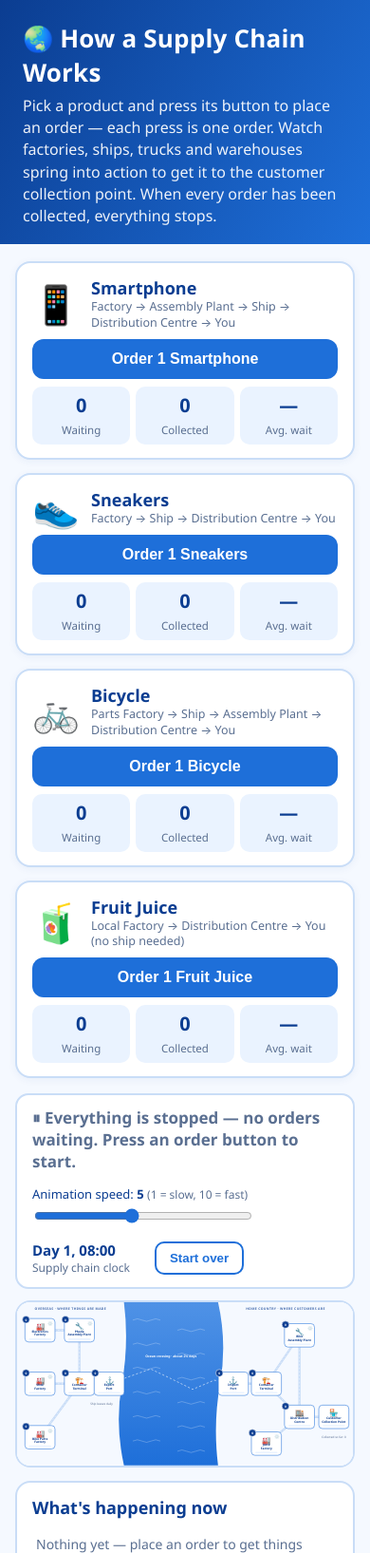
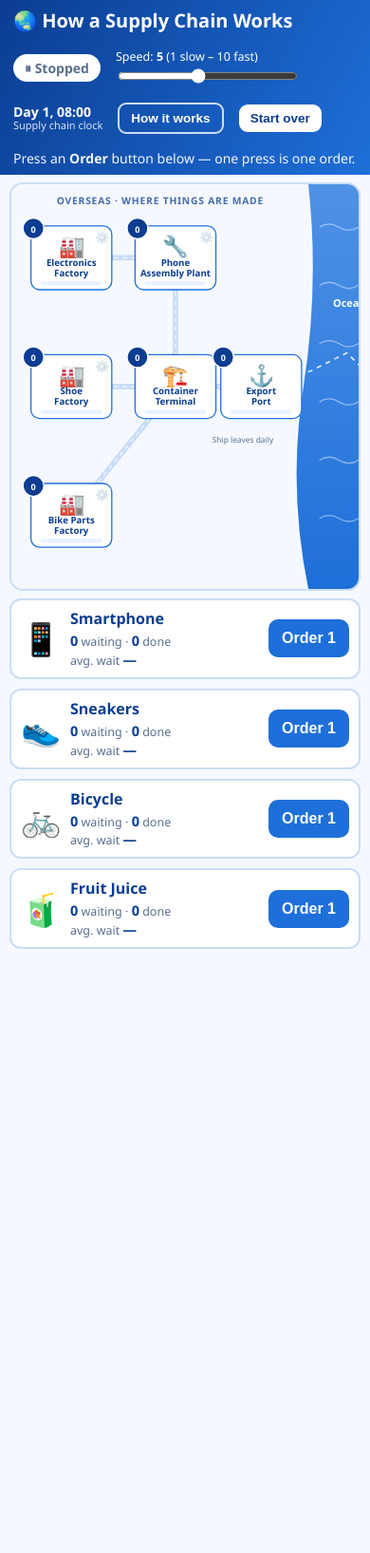
Before and after one commit to neek2082/Hello, a plain HTML site: page supply-chain-showcase.html in a window 390 px wide. Shown: the top 1635 px of the page at 95% size. After the commit the page ends 1009 px from the top, so only its background shows below. Drawn offline with Linux system fonts and the light colour scheme.

Commit message:
Add files via upload

```diff
--- a/supply-chain-showcase.html
+++ b/supply-chain-showcase.html
@@ -7,137 +7,154 @@
 <style>
   :root{
     --navy:#0b3d91; --blue:#1e6fd9; --mid:#5b9bec; --light:#eaf3ff; --pale:#f5f9ff;
-    --line:#c9ddf7; --text:#14284b; --muted:#5a6f91; --white:#ffffff; --good:#1e6fd9;
+    --line:#c9ddf7; --text:#14284b; --muted:#5a6f91;
   }
   *{box-sizing:border-box}
-  body{margin:0;font-family:"Segoe UI",system-ui,-apple-system,Roboto,Helvetica,Arial,sans-serif;background:var(--pale);color:var(--text)}
+  html,body{margin:0;height:100%}
+  body{font-family:"Segoe UI",system-ui,-apple-system,Roboto,Helvetica,Arial,sans-serif;background:var(--pale);color:var(--text);
+       display:flex;flex-direction:column;height:100vh;overflow:hidden}
   .emoji{font-family:"Segoe UI",system-ui,-apple-system,Roboto,Helvetica,Arial,"Apple Color Emoji","Segoe UI Emoji","Noto Color Emoji",sans-serif}
-  header{background:linear-gradient(120deg,var(--navy),var(--blue));color:#fff;padding:22px 24px 18px}
-  header h1{margin:0 0 6px;font-size:26px;letter-spacing:.2px}
-  header p{margin:0;opacity:.92;max-width:900px;line-height:1.45}
-  main{max-width:1320px;margin:0 auto;padding:18px 16px 40px}
 
-  /* order cards */
-  .orders{display:grid;grid-template-columns:repeat(auto-fit,minmax(230px,1fr));gap:14px}
-  .card{background:#fff;border:2px solid var(--line);border-radius:16px;padding:14px 16px;display:flex;flex-direction:column;gap:8px;box-shadow:0 2px 8px rgba(11,61,145,.06)}
-  .card .top{display:flex;align-items:center;gap:12px}
-  .card .big{font-size:40px;line-height:1}
-  .card h3{margin:0;font-size:18px;color:var(--navy)}
-  .card .route{font-size:12.5px;color:var(--muted);line-height:1.35}
-  .card button{background:var(--blue);color:#fff;border:none;border-radius:12px;padding:12px 10px;font-size:16px;font-weight:600;cursor:pointer;transition:transform .08s,background .15s}
+  /* ---------- top bar ---------- */
+  .topbar{flex:0 0 auto;background:linear-gradient(120deg,var(--navy),var(--blue));color:#fff;padding:8px 14px;
+          display:flex;align-items:center;gap:16px}
+  .topbar h1{margin:0;font-size:20px;white-space:nowrap}
+  .status{background:#fff;color:var(--navy);border-radius:999px;padding:5px 12px;font-size:14px;font-weight:700;white-space:nowrap}
+  .status.stopped{color:var(--muted)}
+  .ticker{flex:1 1 auto;min-width:0;font-size:14px;white-space:nowrap;overflow:hidden;text-overflow:ellipsis;opacity:.95}
+  .speedctl{font-size:12.5px;width:190px;flex:0 0 auto}
+  .speedctl label{display:block;margin-bottom:2px;white-space:nowrap}
+  .speedctl input{width:100%;accent-color:#ffffff;cursor:pointer}
+  .clock{font-size:14px;font-weight:700;white-space:nowrap;line-height:1.15}
+  .clock small{display:block;font-weight:400;font-size:11px;opacity:.85}
+  .tbtn{background:#fff;color:var(--navy);border:none;border-radius:9px;padding:7px 12px;font-weight:700;cursor:pointer;font-size:13.5px;white-space:nowrap}
+  .tbtn.ghost{background:transparent;color:#fff;border:2px solid rgba(255,255,255,.8)}
+  .tbtn:hover{background:var(--light);color:var(--navy)}
+
+  /* ---------- the map: the star of the show ---------- */
+  .mapwrap{flex:1 1 auto;min-height:0;position:relative;margin:8px 10px 0;background:#f5f9ff;border:2px solid var(--line);border-radius:14px;overflow:hidden}
+  #map{position:absolute;inset:0;width:100%;height:100%;display:block}
+  .node-name{font-size:15px;font-weight:700;fill:var(--navy)}
+  .badge{font-size:16px;font-weight:700;fill:var(--text)}
+  .region{font-size:16px;font-weight:700;letter-spacing:1.2px;fill:var(--navy);opacity:.75}
+  .sea-label{font-size:17px;fill:#ffffff;font-weight:600}
+  .vlabel{font-size:13px;font-weight:700;fill:var(--navy)}
+
+  /* ---------- order buttons along the bottom ---------- */
+  .orders{flex:0 0 auto;display:grid;grid-template-columns:repeat(4,1fr);gap:10px;padding:8px 10px 10px}
+  .card{background:#fff;border:2px solid var(--line);border-radius:12px;padding:8px 10px;display:flex;align-items:center;gap:10px;min-width:0}
+  .card .big{font-size:34px;line-height:1}
+  .card .info{flex:1 1 auto;min-width:0}
+  .card h3{margin:0 0 3px;font-size:16px;color:var(--navy);white-space:nowrap;overflow:hidden;text-overflow:ellipsis}
+  .card .nums{font-size:12.5px;color:var(--muted);line-height:1.35}
+  .card .nums span{display:block;white-space:nowrap;overflow:hidden;text-overflow:ellipsis}
+  .card .nums b{color:var(--navy);font-size:14.5px;display:inline-block}
+  .card button{flex:0 0 auto;background:var(--blue);color:#fff;border:none;border-radius:10px;padding:11px 14px;font-size:16px;font-weight:700;cursor:pointer;transition:transform .08s,background .15s;white-space:nowrap}
   .card button:hover{background:var(--navy)}
-  .card button:active{transform:scale(.96)}
-  .stats{display:grid;grid-template-columns:repeat(3,1fr);gap:6px;text-align:center}
-  .stat{background:var(--light);border-radius:10px;padding:6px 4px}
-  .stat b{display:block;font-size:20px;color:var(--navy)}
-  .stat span{font-size:11.5px;color:var(--muted)}
+  .card button:active{transform:scale(.93)}
   .bump{animation:bump .35s ease}
-  @keyframes bump{0%{transform:scale(1)}40%{transform:scale(1.18)}100%{transform:scale(1)}}
+  @keyframes bump{0%{transform:scale(1)}40%{transform:scale(1.35)}100%{transform:scale(1)}}
 
-  /* status bar */
-  .status{margin:16px 0 12px;background:#fff;border:2px solid var(--line);border-radius:14px;padding:12px 16px;display:flex;flex-wrap:wrap;align-items:center;gap:14px 26px}
-  .status .msg{font-size:17px;font-weight:600;color:var(--navy);flex:1 1 320px}
-  .status .msg.stopped{color:var(--muted)}
-  .speedctl{flex:0 1 230px;font-size:13px;color:var(--navy)}
-  .speedctl label{display:block;margin-bottom:4px}
-  .speedctl label span{color:var(--muted);font-size:12px}
-  .speedctl input{width:100%;accent-color:var(--blue);cursor:pointer}
-  .clock{font-size:15px;color:var(--navy);font-weight:600;white-space:nowrap}
-  .clock small{display:block;font-weight:400;color:var(--muted);font-size:12px}
-  .resetbtn{background:#fff;color:var(--blue);border:2px solid var(--blue);border-radius:10px;padding:8px 14px;font-weight:600;cursor:pointer}
-  .resetbtn:hover{background:var(--light)}
-
-  /* map */
-  .mapwrap{background:#fff;border:2px solid var(--line);border-radius:16px;overflow:hidden}
-  svg{display:block;width:100%;height:auto}
-  .node-name{font-size:12px;font-weight:600;fill:var(--navy)}
-  .badge{font-size:13px;font-weight:600;fill:var(--text)}
-  .region{font-size:13px;font-weight:700;letter-spacing:1.2px;fill:var(--navy);opacity:.75}
-  .sea-label{font-size:13px;fill:#ffffff;font-weight:600}
-  .vlabel{font-size:10.5px;font-weight:700;fill:var(--navy)}
-
-  /* bottom panels */
-  .lower{display:grid;grid-template-columns:1fr 1.25fr;gap:14px;margin-top:14px}
-  @media (max-width:900px){.lower{grid-template-columns:1fr}}
-  .panel{background:#fff;border:2px solid var(--line);border-radius:16px;padding:14px 16px}
-  .panel h2{margin:0 0 10px;font-size:18px;color:var(--navy)}
-  #log{list-style:none;margin:0;padding:0;font-size:14px}
-  #log li{padding:7px 4px;border-bottom:1px solid var(--light);display:flex;gap:10px}
-  #log li .when{color:var(--muted);font-size:12px;white-space:nowrap;min-width:78px;padding-top:1px}
-  #log li.new{animation:fadein .5s ease}
-  @keyframes fadein{from{background:var(--light)}to{background:transparent}}
-  .path{margin:0 0 14px}
+  /* ---------- "How it works" pop-up ---------- */
+  .overlay{position:fixed;inset:0;background:rgba(11,61,145,.35);display:none;align-items:center;justify-content:center;padding:20px;z-index:10}
+  .overlay.open{display:flex}
+  .sheet{background:#fff;border-radius:16px;max-width:1000px;width:100%;max-height:100%;overflow:auto;padding:18px 22px;box-shadow:0 10px 40px rgba(0,0,0,.25)}
+  .sheet-head{display:flex;justify-content:space-between;align-items:center;margin-bottom:6px}
+  .sheet h2{margin:14px 0 8px;font-size:18px;color:var(--navy)}
+  .sheet-head h2{margin:0}
+  .closebtn{background:var(--blue);color:#fff;border:none;border-radius:9px;padding:8px 14px;font-weight:700;cursor:pointer}
+  .cols{display:grid;grid-template-columns:1.3fr 1fr;gap:22px}
+  .path{margin:0 0 12px}
   .path h4{margin:0 0 6px;font-size:15px;color:var(--navy)}
   .chips{display:flex;flex-wrap:wrap;align-items:center;gap:4px}
-  .chip{background:var(--light);border:1px solid var(--line);border-radius:999px;padding:3px 9px;font-size:12px;white-space:nowrap}
+  .chip{background:var(--light);border:1px solid var(--line);border-radius:999px;padding:3px 9px;font-size:12.5px;white-space:nowrap}
   .arrow{color:var(--mid);font-size:12px}
-  .facts{margin:6px 0 0;padding-left:18px;font-size:14px;line-height:1.55}
-  .empty{color:var(--muted);font-size:14px}
+  .facts{margin:0;padding-left:18px;font-size:14px;line-height:1.55}
+  #log{list-style:none;margin:0;padding:0;font-size:13px}
+  #log li{padding:5px 2px;border-bottom:1px solid var(--light);display:flex;gap:8px;line-height:1.3}
+  #log li .when{color:var(--muted);font-size:11.5px;white-space:nowrap;min-width:74px;padding-top:1px}
+  .empty{color:var(--muted)}
+
+  /* ---------- narrow / portrait screens: let it scroll ---------- */
+  @media (max-width:1000px), (orientation:portrait){
+    body{height:auto;overflow:auto}
+    .topbar{flex-wrap:wrap}
+    .ticker{flex-basis:100%;order:5}
+    .mapwrap{flex:none;aspect-ratio:1280/660;overflow-x:auto}
+    .orders{grid-template-columns:1fr 1fr}
+    .cols{grid-template-columns:1fr}
+  }
+  @media (max-width:640px){
+    .mapwrap{aspect-ratio:auto;height:430px}
+    #map{width:830px}
+    .orders{grid-template-columns:1fr}
+  }
 </style>
 </head>
 <body>
-<header>
+<div class="topbar">
   <h1><span class="emoji">🌏</span> How a Supply Chain Works</h1>
-  <p>Pick a product and press its button to place an order — each press is one order. Watch factories, ships, trucks and warehouses spring into action to get it to the customer collection point. When every order has been collected, everything stops.</p>
-</header>
-
-<main>
-  <section class="orders" id="orders"></section>
-
-  <section class="status">
-    <div class="msg stopped" id="statusMsg">⏸ Everything is stopped — no orders waiting. Press an order button to start.</div>
+  <div class="status stopped" id="statusMsg">⏸ Stopped</div>
+  <div class="ticker emoji" id="ticker">Press an <b>Order</b> button below — one press is one order.</div>
   <div class="speedctl">
-      <label for="speedSlider">Animation speed: <b id="speedVal">5</b> <span>(1 = slow, 10 = fast)</span></label>
+    <label for="speedSlider">Speed: <b id="speedVal">5</b> (1 slow – 10 fast)</label>
     <input type="range" id="speedSlider" min="1" max="10" step="1" value="5">
   </div>
   <div class="clock" id="clock">Day 1, 08:00<small>Supply chain clock</small></div>
-    <button class="resetbtn" id="resetBtn">Start over</button>
-  </section>
+  <button class="tbtn ghost" id="infoBtn">How it works</button>
+  <button class="tbtn" id="resetBtn">Start over</button>
+</div>
 
 <div class="mapwrap">
-    <svg id="map" viewBox="0 0 1320 640" role="img" aria-label="Map of the supply chain"></svg>
+  <svg id="map" viewBox="0 0 1280 660" preserveAspectRatio="xMidYMid meet" role="img" aria-label="Map of the supply chain"></svg>
 </div>
 
-  <section class="lower">
-    <div class="panel">
-      <h2>What's happening now</h2>
-      <ul id="log"><li class="empty">Nothing yet — place an order to get things moving.</li></ul>
-    </div>
-    <div class="panel">
+<section class="orders" id="orders"></section>
+
+<div class="overlay" id="overlay">
+  <div class="sheet">
+    <div class="sheet-head"><h2>How it works</h2><button class="closebtn" id="closeBtn">Close</button></div>
+    <div class="cols">
+      <div>
         <h2>How each product travels</h2>
         <div id="paths"></div>
-      <h2 style="margin-top:6px">Good to know</h2>
+        <h2>Good to know</h2>
         <ul class="facts">
           <li><b>Batches:</b> factories make items in batches. If you order 1 juice, the factory still makes 24 — the extras wait at the Distribution Centre, so the next juice orders are collected much faster.</li>
           <li><b>Trucks</b> wait until they are full, or until they have waited a few hours, before leaving.</li>
           <li><b>Ships</b> leave the Export Port once a day and carry every product together. The sea trip takes about 2½ days.</li>
-        <li><b>Speed:</b> use the speed slider (1 = slow, 10 = fast) to set how fast everything moves. With no orders waiting, everything stops.</li>
+          <li><b>Speed:</b> use the speed slider (1 = slow, 10 = fast). With no orders waiting, everything stops.</li>
           <li><b>Blue number on each place:</b> how many items are there right now — waiting, or being made or handled.</li>
           <li>Only the factory reacts to orders. Everything after it simply passes items along as soon as it can.</li>
         </ul>
       </div>
-  </section>
-</main>
+      <div>
+        <h2>Everything that has happened</h2>
+        <ul id="log"><li class="empty">Nothing yet — place an order to get things moving.</li></ul>
+      </div>
+    </div>
+  </div>
+</div>
 
 <script>
 /* ------------------------------------------------------------------
    1. PLACES ON THE MAP
 ------------------------------------------------------------------ */
 const NODES = {
-  elec : {name:"Electronics\nFactory",  icon:"🏭", x:90,   y:110, gear:true},
-  shoe : {name:"Shoe\nFactory",         icon:"🏭", x:90,   y:320, gear:true},
-  bike : {name:"Bike Parts\nFactory",   icon:"🏭", x:90,   y:530, gear:true},
-  asm1 : {name:"Phone\nAssembly Plant", icon:"🔧", x:245,  y:110, gear:true},
-  expT : {name:"Container\nTerminal",   icon:"🏗️", x:245,  y:320},
-  expP : {name:"Export\nPort",          icon:"⚓", x:362,  y:320},
-  impP : {name:"Import\nPort",          icon:"⚓", x:850,  y:320},
-  impT : {name:"Container\nTerminal",   icon:"🏗️", x:980,  y:320},
-  asm2 : {name:"Bike\nAssembly Plant",  icon:"🔧", x:1110, y:130, gear:true},
-  juice: {name:"Juice\nFactory",        icon:"🏭", x:980,  y:555, gear:true},
-  dc   : {name:"Distribution\nCentre",  icon:"🏬", x:1110, y:450},
-  cp   : {name:"Customer\nCollection Point", icon:"🏪", x:1245, y:450}
+  elec : {name:"Electronics\nFactory",  icon:"🏭", x:95,   y:120, gear:true},
+  shoe : {name:"Shoe\nFactory",         icon:"🏭", x:95,   y:330, gear:true},
+  bike : {name:"Bike Parts\nFactory",   icon:"🏭", x:95,   y:540, gear:true},
+  asm1 : {name:"Phone\nAssembly Plant", icon:"🔧", x:265,  y:120, gear:true},
+  expT : {name:"Container\nTerminal",   icon:"🏗️", x:265,  y:330},
+  expP : {name:"Export\nPort",          icon:"⚓", x:405,  y:330},
+  impP : {name:"Import\nPort",          icon:"⚓", x:770,  y:330},
+  impT : {name:"Container\nTerminal",   icon:"🏗️", x:910,  y:330},
+  asm2 : {name:"Bike\nAssembly Plant",  icon:"🔧", x:1060, y:130, gear:true},
+  juice: {name:"Juice\nFactory",        icon:"🏭", x:910,  y:555, gear:true},
+  dc   : {name:"Distribution\nCentre",  icon:"🏬", x:1060, y:450},
+  cp   : {name:"Customer\nCollection Point", icon:"🏪", x:1205, y:450}
 };
-const SEA_PATH = [[362,320],[440,292],[525,262],[605,300],[690,342],[775,306],[850,320]];
+const SEA_PATH = [[405,330],[485,305],[545,275],[600,330],[655,380],[715,340],[770,330]];
 
 /* ------------------------------------------------------------------
    2. PRODUCTS AND THEIR JOURNEYS  (times are in supply-chain hours)
@@ -249,12 +266,14 @@ function pointAt(pts, frac){
    6. EVENT LOG
 ------------------------------------------------------------------ */
 const logEl = document.getElementById("log");
+const tickerEl = document.getElementById("ticker");
 function log(text){
   const empty = logEl.querySelector(".empty"); if (empty) empty.remove();
   const li = document.createElement("li"); li.className="new";
   li.innerHTML = `<span class="when">${clockText(S.t)}</span><span>${text}</span>`;
   logEl.prepend(li);
-  while (logEl.children.length > 9) logEl.lastChild.remove();
+  while (logEl.children.length > 60) logEl.lastChild.remove();
+  tickerEl.innerHTML = `<b>${clockText(S.t)}</b> · ${text}`;
 }
 
 /* ------------------------------------------------------------------
@@ -268,17 +287,15 @@ const vehLayer = (()=>{
   const g = el("linearGradient",{id:"seaGrad",x1:"0",y1:"0",x2:"0",y2:"1"},defs);
   el("stop",{offset:"0%","stop-color":"#4f92e6"},g);
   el("stop",{offset:"100%","stop-color":"#1e6fd9"},g);
-  el("rect",{x:0,y:0,width:1320,height:640,fill:"#ffffff"},map);
-  el("rect",{x:0,y:0,width:420,height:640,fill:"#f5f9ff"},map);
-  el("rect",{x:790,y:0,width:530,height:640,fill:"#f5f9ff"},map);
-  el("path",{d:"M420 0 Q440 160 412 320 T420 640 L790 640 Q770 480 798 320 T790 0 Z",fill:"url(#seaGrad)"},map);
+  el("rect",{x:0,y:0,width:1280,height:660,fill:"#f5f9ff"},map);
+  el("path",{d:"M482 0 Q500 165 474 330 T482 660 L698 660 Q680 495 706 330 T698 0 Z",fill:"url(#seaGrad)"},map);
   for (let y=70; y<640; y+=95){
-    el("path",{d:`M455 ${y} q18 -10 36 0 t36 0 t36 0`,stroke:"rgba(255,255,255,.45)","stroke-width":2,fill:"none"},map);
-    el("path",{d:`M630 ${y+40} q18 -10 36 0 t36 0 t36 0`,stroke:"rgba(255,255,255,.45)","stroke-width":2,fill:"none"},map);
+    el("path",{d:`M500 ${y} q16 -10 32 0 t32 0 t32 0`,stroke:"rgba(255,255,255,.45)","stroke-width":2,fill:"none"},map);
+    el("path",{d:`M585 ${y+45} q16 -10 32 0 t32 0 t32 0`,stroke:"rgba(255,255,255,.45)","stroke-width":2,fill:"none"},map);
   }
-  const t1 = el("text",{x:210,y:28,"text-anchor":"middle",class:"region"},map); t1.textContent="OVERSEAS · WHERE THINGS ARE MADE";
-  const t2 = el("text",{x:1055,y:28,"text-anchor":"middle",class:"region"},map); t2.textContent="HOME COUNTRY · WHERE CUSTOMERS ARE";
-  const t3 = el("text",{x:605,y:215,"text-anchor":"middle",class:"sea-label"},map); t3.textContent="Ocean crossing · about 2½ days";
+  const t1 = el("text",{x:240,y:32,"text-anchor":"middle",class:"region"},map); t1.textContent="OVERSEAS · WHERE THINGS ARE MADE";
+  const t2 = el("text",{x:990,y:32,"text-anchor":"middle",class:"region"},map); t2.textContent="HOME COUNTRY · WHERE CUSTOMERS ARE";
+  const t3 = el("text",{x:590,y:200,"text-anchor":"middle",class:"sea-label"},map); t3.textContent="Ocean · 2½ days";
 
   // roads
   const seen = new Set();
@@ -297,28 +314,28 @@ const vehLayer = (()=>{
   for (const id in NODES){
     const n = NODES[id];
     const grp = el("g",{},map);
-    const W=118,H=92;
+    const W=132,H=104;
     el("rect",{x:n.x-W/2,y:n.y-H/2,width:W,height:H,rx:14,fill:"#ffffff",stroke:"#1e6fd9","stroke-width":2},grp);
-    const icon = el("text",{x:n.x,y:n.y-16,"text-anchor":"middle","dominant-baseline":"central","font-size":28,class:"emoji"},grp);
+    const icon = el("text",{x:n.x,y:n.y-20,"text-anchor":"middle","dominant-baseline":"central","font-size":34,class:"emoji"},grp);
     icon.textContent = n.icon;
     const lines = n.name.split("\n");
-    const nm = el("text",{x:n.x,y:n.y+9,"text-anchor":"middle",class:"node-name"},grp);
-    lines.forEach((ln,i)=>{ const ts=el("tspan",{x:n.x,dy:i?13:0},nm); ts.textContent=ln; });
+    const nm = el("text",{x:n.x,y:n.y+13,"text-anchor":"middle",class:"node-name"},grp);
+    lines.forEach((ln,i)=>{ const ts=el("tspan",{x:n.x,dy:i?17:0},nm); ts.textContent=ln; });
     // progress bar
-    el("rect",{x:n.x-44,y:n.y+32,width:88,height:6,rx:3,fill:"#eaf3ff"},grp);
-    const prog = el("rect",{x:n.x-44,y:n.y+32,width:0,height:6,rx:3,fill:"#1e6fd9"},grp);
+    el("rect",{x:n.x-50,y:n.y+38,width:100,height:7,rx:3.5,fill:"#eaf3ff"},grp);
+    const prog = el("rect",{x:n.x-50,y:n.y+38,width:0,height:7,rx:3.5,fill:"#1e6fd9"},grp);
     let gear=null;
     if (n.gear){
-      gear = el("text",{x:n.x+42,y:n.y-28,"text-anchor":"middle","dominant-baseline":"central","font-size":17,class:"emoji",opacity:.35},grp);
+      gear = el("text",{x:n.x+50,y:n.y-34,"text-anchor":"middle","dominant-baseline":"central","font-size":19,class:"emoji",opacity:.35},grp);
       gear.textContent="⚙️";
     }
-    const badge = el("text",{x:n.x,y:n.y+H/2+19,"text-anchor":"middle",class:"badge emoji"},grp);
-    const sub = el("text",{x:n.x,y:n.y+H/2+36,"text-anchor":"middle","font-size":11.5,fill:"#5a6f91"},grp);
+    const badge = el("text",{x:n.x,y:n.y+H/2+22,"text-anchor":"middle",class:"badge emoji"},grp);
+    const sub = el("text",{x:n.x,y:n.y+H/2+40,"text-anchor":"middle","font-size":13,fill:"#5a6f91"},grp);
     // small stock counter in the top-left corner
     let stockNum=null;
     if (id!=="cp"){
-      el("circle",{cx:n.x-W/2+4,cy:n.y-H/2+4,r:14,fill:"#0b3d91",stroke:"#ffffff","stroke-width":2},grp);
-      stockNum = el("text",{x:n.x-W/2+4,y:n.y-H/2+5,"text-anchor":"middle","dominant-baseline":"central","font-size":12,"font-weight":700,fill:"#ffffff"},grp);
+      el("circle",{cx:n.x-W/2+4,cy:n.y-H/2+4,r:17,fill:"#0b3d91",stroke:"#ffffff","stroke-width":2},grp);
+      stockNum = el("text",{x:n.x-W/2+4,y:n.y-H/2+5,"text-anchor":"middle","dominant-baseline":"central","font-size":14,"font-weight":700,fill:"#ffffff"},grp);
       stockNum.textContent="0";
       const tip = el("title",{},grp); tip.textContent="Number of items here right now";
     }
@@ -335,10 +352,10 @@ const vehLayer = (()=>{
 function spawnVehicle(icon, pts, hrs, cargo){
   const g = el("g",{},vehLayer);
   const big = icon==="🚢";
-  el("circle",{cx:0,cy:0,r:big?22:16,fill:"#ffffff",stroke:"#0b3d91","stroke-width":2},g);
-  const t = el("text",{x:0,y:1,"text-anchor":"middle","dominant-baseline":"central","font-size":big?26:19,class:"emoji"},g);
+  el("circle",{cx:0,cy:0,r:big?26:19,fill:"#ffffff",stroke:"#0b3d91","stroke-width":2},g);
+  const t = el("text",{x:0,y:1,"text-anchor":"middle","dominant-baseline":"central","font-size":big?31:23,class:"emoji"},g);
   t.textContent = icon;
-  const lbl = el("text",{x:0,y:big?38:31,"text-anchor":"middle",class:"vlabel emoji"},g);
+  const lbl = el("text",{x:0,y:big?44:35,"text-anchor":"middle",class:"vlabel emoji"},g);
   lbl.textContent = cargo.map(c=>`${PRODUCTS.find(p=>p.id===c.pid).icon}${c.qty}`).join(" ");
   const v = {icon, pts, hrs, prog:0, cargo, g};
   S.vehicles.push(v);
@@ -467,11 +484,11 @@ function render(speed, dtReal){
     const parts = Object.entries(stock[id]).map(([ic,n])=>`${ic} ${n}`);
     ne.badge.textContent = parts.join("  ");
     if (ne.stockNum) ne.stockNum.textContent = total[id];
-    ne.prog.setAttribute("width", busy[id]===null ? 0 : (88*Math.max(0,Math.min(1,busy[id]))).toFixed(1));
+    ne.prog.setAttribute("width", busy[id]===null ? 0 : (100*Math.max(0,Math.min(1,busy[id]))).toFixed(1));
     if (ne.gear){
       if (busy[id]!==null && speed>0){ ne.angle=(ne.angle+dtReal*200*speed)%360; ne.gear.setAttribute("opacity",1); }
       else ne.gear.setAttribute("opacity",.3);
-      const n=NODES[id]; ne.gear.setAttribute("transform",`rotate(${ne.angle.toFixed(1)} ${n.x+42} ${n.y-28})`);
+      const n=NODES[id]; ne.gear.setAttribute("transform",`rotate(${ne.angle.toFixed(1)} ${n.x+50} ${n.y-34})`);
     }
   }
   // extra captions
@@ -484,8 +501,8 @@ function render(speed, dtReal){
 
   // status bar
   const msg = document.getElementById("statusMsg");
-  if (speed===0){ msg.textContent="⏸ Everything is stopped — no orders waiting. Press an order button to start."; msg.classList.add("stopped"); }
-  else { msg.textContent=`▶ The supply chain is working on ${open} order${open>1?"s":""}`; msg.classList.remove("stopped"); }
+  if (speed===0){ msg.textContent="⏸ Stopped"; msg.classList.add("stopped"); }
+  else { msg.textContent=`▶ ${open} order${open>1?"s":""} in progress`; msg.classList.remove("stopped"); }
   document.getElementById("clock").innerHTML = `${clockText(S.t)}<small>Supply chain clock</small>`;
 
   // product cards
@@ -510,14 +527,10 @@ const ordersEl=document.getElementById("orders");
 PRODUCTS.forEach(p=>{
   const d=document.createElement("div"); d.className="card";
   d.innerHTML=`
-    <div class="top"><div class="big emoji">${p.icon}</div>
-      <div><h3>${p.name}</h3><div class="route">${shortRoute[p.id]}</div></div></div>
-    <button>Order 1 ${p.name}</button>
-    <div class="stats">
-      <div class="stat"><b data-k="open">0</b><span>Waiting</span></div>
-      <div class="stat"><b data-k="done">0</b><span>Collected</span></div>
-      <div class="stat"><b data-k="avg">—</b><span>Avg. wait</span></div>
-    </div>`;
+    <div class="big emoji">${p.icon}</div>
+    <div class="info"><h3>${p.name}</h3>
+      <div class="nums"><span><b data-k="open">0</b> waiting · <b data-k="done">0</b> done</span><span>avg. wait <b data-k="avg">—</b></span></div></div>
+    <button title="Place 1 order">Order 1</button>`;
   d.querySelector("button").addEventListener("click",()=>placeOrder(p));
   ordersEl.appendChild(d);
   cards[p.id]={box:d, open:d.querySelector('[data-k="open"]'), done:d.querySelector('[data-k="done"]'), avg:d.querySelector('[data-k="avg"]')};
@@ -557,8 +570,13 @@ document.getElementById("resetBtn").addEventListener("click",()=>{
   S.vehicles.forEach(v=>v.g.remove());
   S = freshState();
   logEl.innerHTML='<li class="empty">Nothing yet — place an order to get things moving.</li>';
+  tickerEl.innerHTML='Press an <b>Order</b> button below — one press is one order.';
 });
 
+const overlay=document.getElementById("overlay");
+document.getElementById("infoBtn").addEventListener("click",()=>overlay.classList.add("open"));
+document.getElementById("closeBtn").addEventListener("click",()=>overlay.classList.remove("open"));
+overlay.addEventListener("click",e=>{ if(e.target===overlay) overlay.classList.remove("open"); });
 const slider=document.getElementById("speedSlider");
 slider.addEventListener("input",()=>{ speedLevel=+slider.value; document.getElementById("speedVal").textContent=speedLevel; });
 
```
Lines whose indentation alone changed are shown as unchanged.
